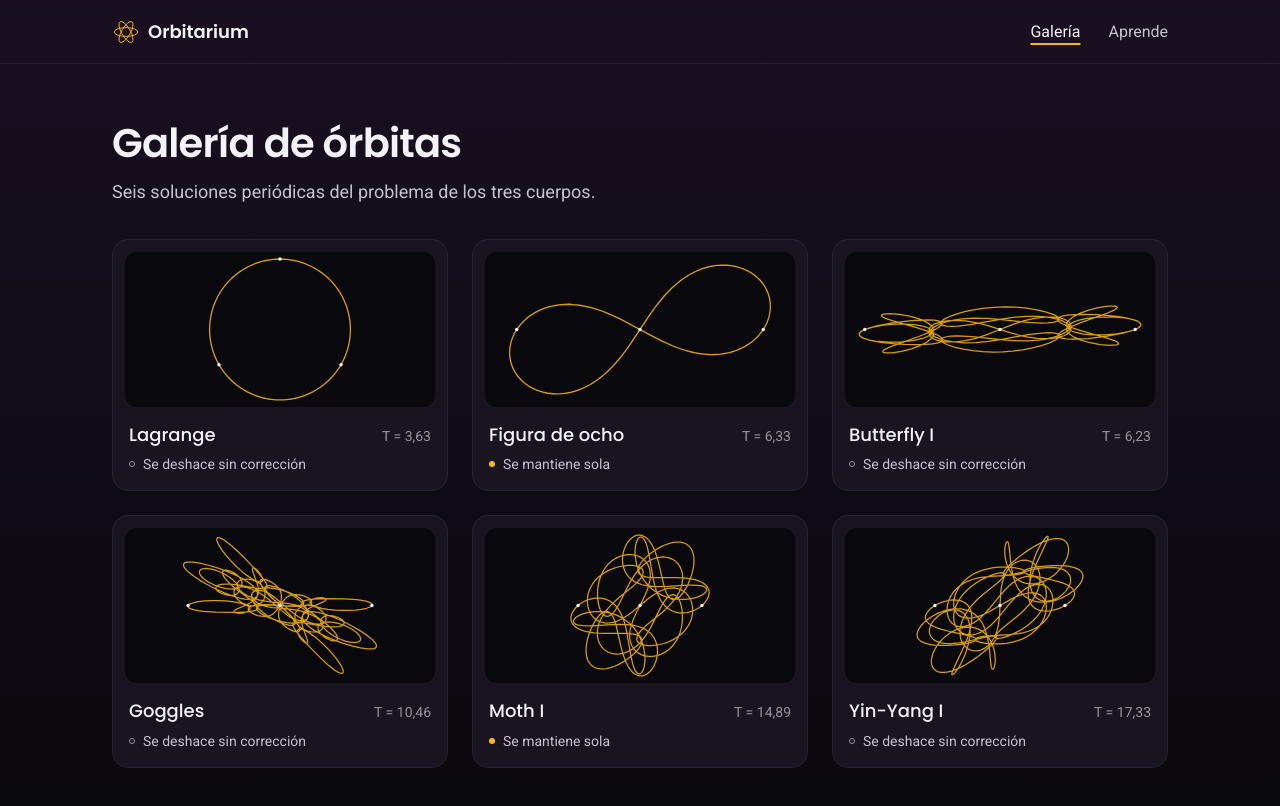
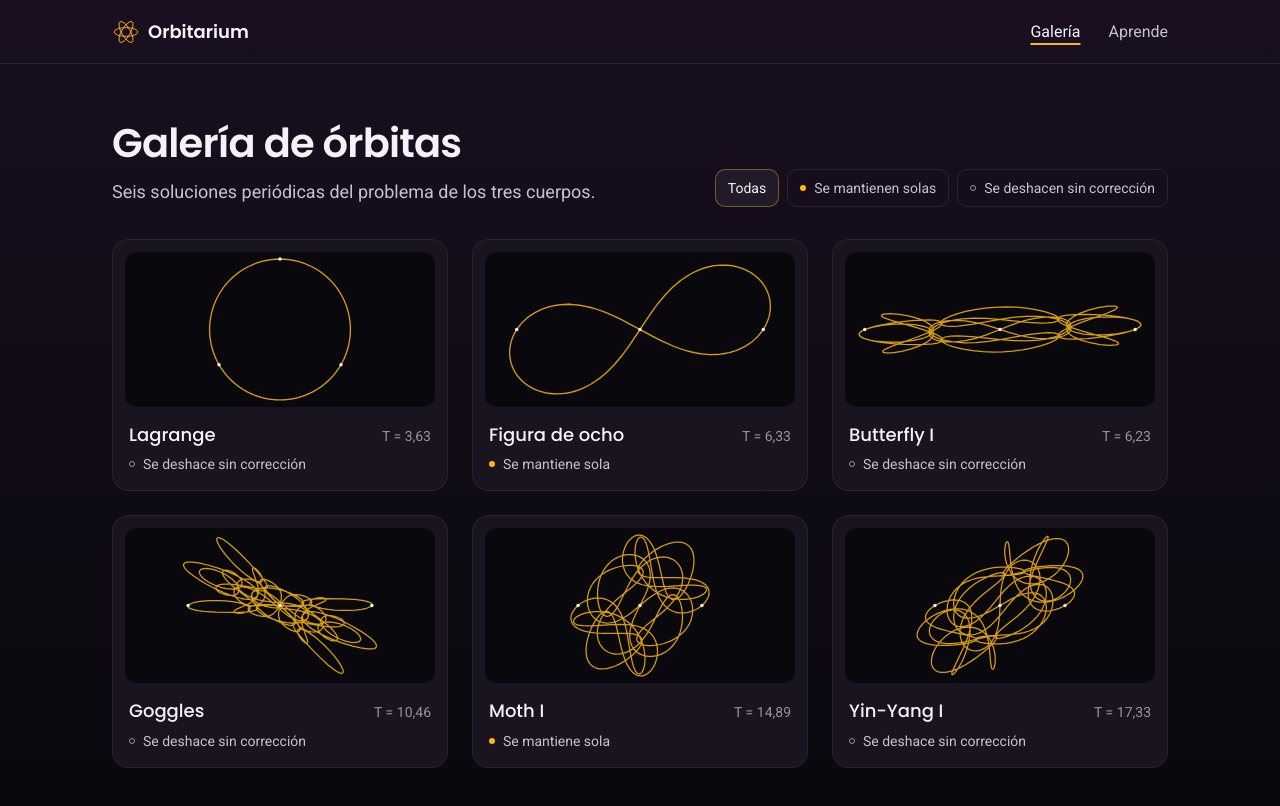
Before and after one commit to mauvies/orbitarium, a Next.js app: page /gallery in a window 1280 px wide. Shown: the top 806 px of the page. Built offline with nearby package versions, Linux system fonts and the light colour scheme.

Commit message:
feat(gallery): filter the gallery by stability in the URL (spec 03, Decision 8, G7)

```diff
--- a/src/app/gallery/page.tsx
+++ b/src/app/gallery/page.tsx
@@ -1,9 +1,10 @@
 import type { Metadata } from "next";
+import { Suspense } from "react";
 import { Container } from "@/components/container";
 import { PageHeader } from "@/components/page-header";
 import { es } from "@/content/es";
+import { FilteredGallery, GalleryView } from "@/gallery/filtered-gallery";
 import { OrbitCard } from "@/gallery/orbit-card";
-import { OrbitGrid } from "@/gallery/orbit-grid";
 import { orbits } from "@/orbits";
 
 export const metadata: Metadata = {
@@ -12,17 +13,21 @@ export const metadata: Metadata = {
 };
 
 export default function GalleryPage() {
+  const header = <PageHeader title={es.gallery.title} lead={es.gallery.lead} />;
   const cards = orbits.map((orbit) => ({
     slug: orbit.slug,
+    holdsWithoutCorrection: orbit.holdsWithoutCorrection,
     card: <OrbitCard orbit={orbit} />,
   }));
 
   return (
     <Container className="pb-16">
-      <PageHeader title={es.gallery.title} lead={es.gallery.lead} />
-      <div className="mt-8">
-        <OrbitGrid cards={cards} />
-      </div>
+      {/* Spec 03, Decision 8: until the URL is read, every orbit is shown. */}
+      <Suspense
+        fallback={<GalleryView header={header} cards={cards} filter="all" />}
+      >
+        <FilteredGallery header={header} cards={cards} />
+      </Suspense>
     </Container>
   );
 }
--- a/src/content/es.ts
+++ b/src/content/es.ts
@@ -69,6 +69,15 @@ export const es = {
       drifts: "Se deshace sin corrección",
     },
     period: (period: number) => `T = ${twoDecimals.format(period)}`,
+    // Spec 03, Decision 8.
+    filter: {
+      legend: "Filtrar por estabilidad",
+      all: "Todas",
+      holds: "Se mantienen solas",
+      drifts: "Se deshacen sin corrección",
+      shown: (count: number) =>
+        count === 1 ? "Se muestra 1 órbita" : `Se muestran ${count} órbitas`,
+    },
   },
   orbits: orbitContent,
   learn: {
--- /dev/null
+++ b/src/gallery/filter-controls.tsx
@@ -0,0 +1,43 @@
+import { es } from "@/content/es";
+import { GALLERY_FILTERS, type GalleryFilter } from "./filter";
+import { StatusDot } from "./stability-status";
+
+/**
+ * One choice among three, so native radio buttons: arrow keys move between
+ * them. Without `onChange` (before the page hydrates) they are disabled: a
+ * click then would be lost.
+ */
+export function FilterControls({
+  filter,
+  onChange,
+}: {
+  filter: GalleryFilter;
+  onChange?: (filter: GalleryFilter) => void;
+}) {
+  return (
+    <fieldset>
+      <legend className="sr-only">{es.gallery.filter.legend}</legend>
+      <div className="flex flex-wrap gap-2">
+        {GALLERY_FILTERS.map((option) => (
+          <label
+            key={option}
+            className="relative flex items-center gap-2 rounded-[10px] border border-line px-3 py-2 text-small hover:text-strong has-checked:border-accent/40 has-checked:bg-surface-raised has-checked:text-strong"
+          >
+            {/* Invisible but covering the label: it takes the clicks, and the focus ring outlines the whole option. */}
+            <input
+              type="radio"
+              name="filter"
+              value={option}
+              checked={filter === option}
+              onChange={() => onChange?.(option)}
+              disabled={onChange === undefined}
+              className="absolute inset-0 cursor-pointer appearance-none rounded-[10px]"
+            />
+            {option !== "all" && <StatusDot holds={option === "holds"} />}
+            {es.gallery.filter[option]}
+          </label>
+        ))}
+      </div>
+    </fieldset>
+  );
+}
--- /dev/null
+++ b/src/gallery/filter.ts
@@ -0,0 +1,34 @@
+// The gallery's stability filter, kept in the URL (spec 03, Decision 8).
+
+export const GALLERY_FILTERS = ["all", "holds", "drifts"] as const;
+
+export type GalleryFilter = (typeof GALLERY_FILTERS)[number];
+
+export const FILTER_PARAMETER = "filter";
+
+/**
+ * The filter in a URL's query parameter. An absent or unknown value shows
+ * every orbit: a mistyped shared link should not break the gallery.
+ */
+export function parseFilter(value: string | null): GalleryFilter {
+  return GALLERY_FILTERS.find((filter) => filter === value) ?? "all";
+}
+
+export function matchesFilter(
+  filter: GalleryFilter,
+  holdsWithoutCorrection: boolean,
+): boolean {
+  switch (filter) {
+    case "all":
+      return true;
+    case "holds":
+      return holdsWithoutCorrection;
+    case "drifts":
+      return !holdsWithoutCorrection;
+  }
+}
+
+/** The query string for the filter; none for every orbit. */
+export function filterSearch(filter: GalleryFilter): string {
+  return filter === "all" ? "" : `?${FILTER_PARAMETER}=${filter}`;
+}
--- /dev/null
+++ b/src/gallery/filtered-gallery.tsx
@@ -0,0 +1,85 @@
+"use client";
+
+import { useSearchParams } from "next/navigation";
+import { type ReactNode, startTransition, useOptimistic } from "react";
+import { es } from "@/content/es";
+import {
+  FILTER_PARAMETER,
+  filterSearch,
+  type GalleryFilter,
+  matchesFilter,
+  parseFilter,
+} from "./filter";
+import { FilterControls } from "./filter-controls";
+import { type GalleryCard, OrbitGrid } from "./orbit-grid";
+
+/**
+ * The gallery with its filter read from the URL (spec 03, Decision 8). The
+ * page is static, so the URL is only known in the browser: the page renders
+ * this inside Suspense, with GalleryView showing every orbit as the fallback.
+ */
+export function FilteredGallery({
+  header,
+  cards,
+}: {
+  header: ReactNode;
+  cards: readonly GalleryCard[];
+}) {
+  const urlFilter = parseFilter(useSearchParams().get(FILTER_PARAMETER));
+  // The router re-renders with the new URL a moment after it changes; until
+  // then the choice is shown optimistically, so the radio does not flicker.
+  const [filter, showFilterNow] = useOptimistic(urlFilter);
+
+  function showFilter(next: GalleryFilter): void {
+    startTransition(() => {
+      showFilterNow(next);
+      // Replacing the history entry keeps the filter out of the back button,
+      // while going back from a detail page still returns to it.
+      window.history.replaceState(
+        null,
+        "",
+        `${window.location.pathname}${filterSearch(next)}`,
+      );
+    });
+  }
+
+  return (
+    <GalleryView
+      header={header}
+      cards={cards}
+      filter={filter}
+      onFilterChange={showFilter}
+    />
+  );
+}
+
+export function GalleryView({
+  header,
+  cards,
+  filter,
+  onFilterChange,
+}: {
+  header: ReactNode;
+  cards: readonly GalleryCard[];
+  filter: GalleryFilter;
+  onFilterChange?: (filter: GalleryFilter) => void;
+}) {
+  const shown = cards.filter((card) =>
+    matchesFilter(filter, card.holdsWithoutCorrection),
+  );
+  return (
+    <>
+      {/* Beside the title on wide screens, so the six cards still fit. */}
+      <div className="flex flex-col gap-6 lg:flex-row lg:items-end lg:justify-between">
+        {header}
+        <FilterControls filter={filter} onChange={onFilterChange} />
+      </div>
+      <p className="sr-only" aria-live="polite">
+        {es.gallery.filter.shown(shown.length)}
+      </p>
+      <div className="mt-8">
+        <OrbitGrid cards={shown} />
+      </div>
+    </>
+  );
+}
--- a/src/gallery/orbit-grid.tsx
+++ b/src/gallery/orbit-grid.tsx
@@ -3,6 +3,7 @@ import type { OrbitSlug } from "@/orbits";
 
 export type GalleryCard = {
   readonly slug: OrbitSlug;
+  readonly holdsWithoutCorrection: boolean;
   /** Rendered on the server, where the thumbnail's path is traced. */
   readonly card: ReactNode;
 };
--- a/src/gallery/stability-status.tsx
+++ b/src/gallery/stability-status.tsx
@@ -1,18 +1,25 @@
 import { es } from "@/content/es";
+
+/** Filled for an orbit that holds, hollow for one that drifts. */
+export function StatusDot({ holds }: { holds: boolean }) {
+  return (
+    <span
+      aria-hidden="true"
+      className={`size-1.5 shrink-0 rounded-full ${
+        holds ? "bg-accent" : "border border-muted"
+      }`}
+    />
+  );
+}
 
 /**
  * Spec 03, Decision 9: what the simulation shows, not a formal result. Both
- * labels are full-strength text; only the dot differs (filled or hollow).
+ * labels are full-strength text; only the dot differs.
  */
 export function StabilityStatus({ holds }: { holds: boolean }) {
   return (
     <p className="flex items-center gap-2 text-small">
-      <span
-        aria-hidden="true"
-        className={`size-1.5 shrink-0 rounded-full ${
-          holds ? "bg-accent" : "border border-muted"
-        }`}
-      />
+      <StatusDot holds={holds} />
       {holds ? es.gallery.stability.holds : es.gallery.stability.drifts}
     </p>
   );
```
Also changed, not shown: 2 other files (tests, documents, lock files or other folders).
